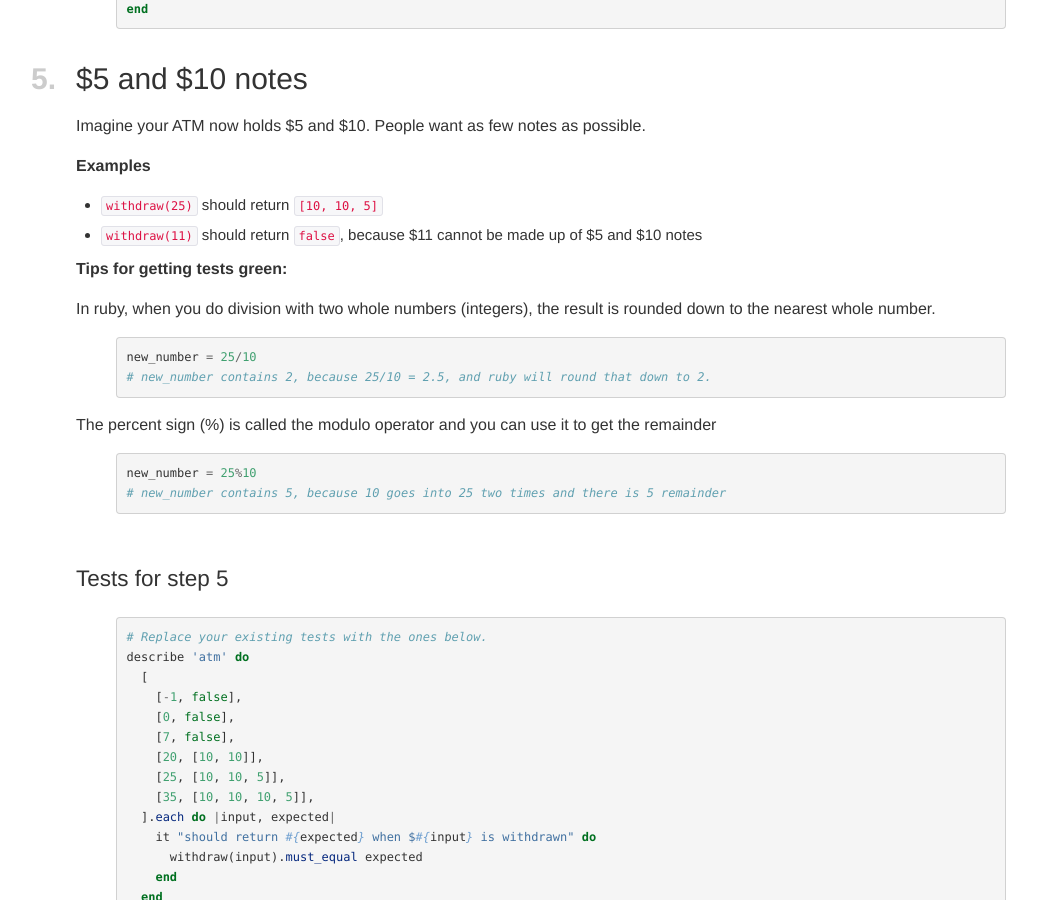
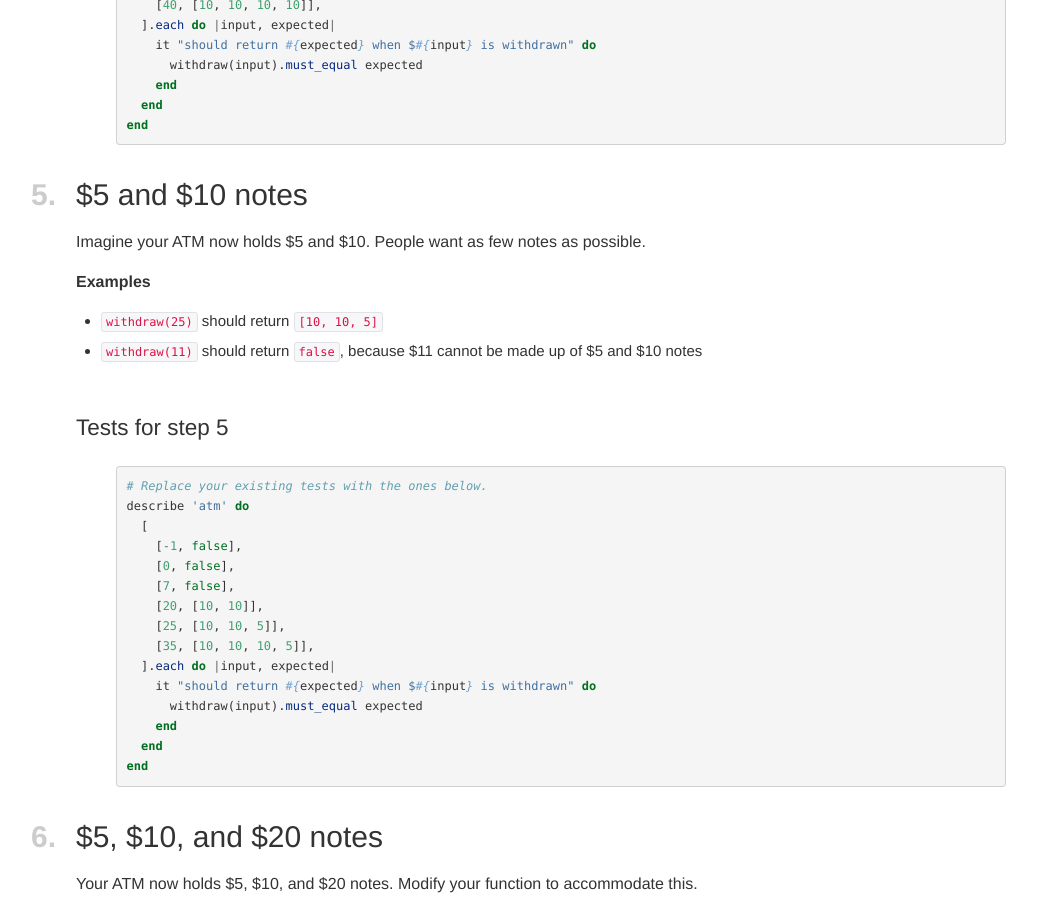
Before and after one commit to railsgirls/guides.railsgirls.com, a Jekyll site: the page built from _posts/2014-05-10-ruby-atm.markdown, in a window 1280 px wide and 900 px high, scrolled down 4805 px. Shown: the whole window, without its empty margins (9-1046 px from the left). Built offline with Jekyll 4.4.1, drawn with Linux system fonts in a browser that asks for light colours; nearby versions of some CDN libraries; some of the changed text lies outside the part shown.

Commit message:
Combined duplicate explanation

```diff
--- a/_posts/2014-05-10-ruby-atm.markdown
+++ b/_posts/2014-05-10-ruby-atm.markdown
@@ -90,6 +90,14 @@
 my_age = 28
 half_my_age = my_age / 2
 {% endhighlight %}
+
+In ruby, when you do division with two whole numbers (integers), the result is rounded down to the nearest whole number.
+
+{% highlight ruby %}
+new_number = 25/10
+# new_number contains 2, because 25/10 = 2.5, and ruby will round that down to 2.
+{% endhighlight %}
+
 
 ### Tests for step 2:
 
@@ -227,23 +235,6 @@
 * `withdraw(25)` should return `[10, 10, 5]`
 * `withdraw(11)` should return `false`, because $11 cannot be made up of $5 and $10 notes
 
-**Tips for getting tests green:**
-
-In ruby, when you do division with two whole numbers (integers), the result is rounded down to the nearest whole number.
-
-{% highlight ruby %}
-new_number = 25/10
-# new_number contains 2, because 25/10 = 2.5, and ruby will round that down to 2.
-{% endhighlight %}
-
-The percent sign (%) is called the modulo operator and you can use it to get the remainder
-
-{% highlight ruby %}
-new_number = 25%10
-# new_number contains 5, because 10 goes into 25 two times and there is 5 remainder
-{% endhighlight %}
-
-
 ### Tests for step 5
 
 {% highlight ruby %}
```
